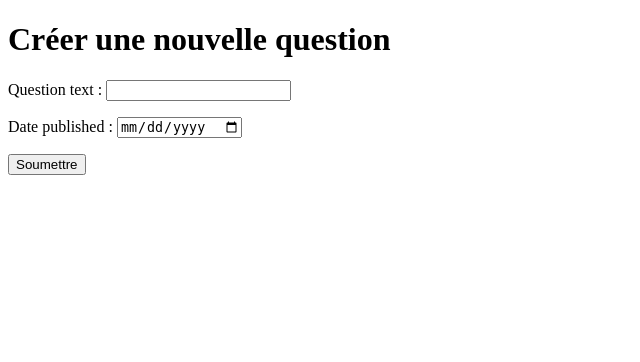
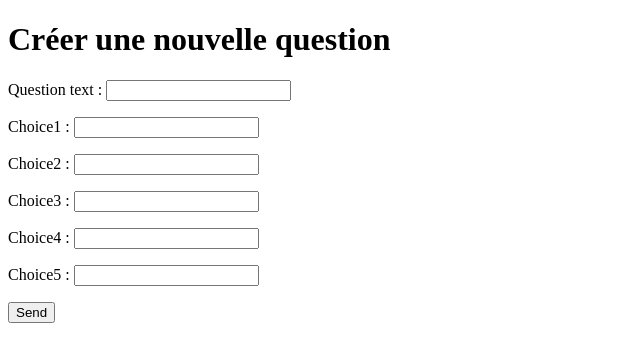
Before and after one commit to SHATAJV/mysite, a Django app: page /polls/create/ in a window 1280 px wide. Shown: the top 362 px of the page, without its empty margins (0-640 px from the left). Run offline with Django 4.2, Linux system fonts and the light colour scheme.

Commit message:
add question 5_2

```diff
--- a/polls/forms.py
+++ b/polls/forms.py
@@ -1,11 +1,30 @@
+
 from django import forms
-from .models import Question
+from .models import Question, Choice
 
 class QuestionForm(forms.ModelForm):
+    choice1 = forms.CharField(max_length=200, required=True)
+    choice2 = forms.CharField(max_length=200, required=True)
+    choice3 = forms.CharField(max_length=200, required=False)
+    choice4 = forms.CharField(max_length=200, required=False)
+    choice5 = forms.CharField(max_length=200, required=False)
+
     class Meta:
         model = Question
-        fields = ['question_text', 'pub_date']
-        widgets = {
-            'question_text': forms.TextInput(attrs={'class': 'form-control'}),
-            'pub_date': forms.DateInput(attrs={'type': 'date', 'class': 'form-control'}),
-        }
+        fields = ['question_text']
+
+    def save(self, commit=True):
+        question = super().save(commit)
+
+        if commit:
+            choices = [
+                self.cleaned_data['choice1'],
+                self.cleaned_data['choice2'],
+                self.cleaned_data['choice3'],
+                self.cleaned_data['choice4'],
+                self.cleaned_data['choice5'],
+            ]
+            for choice in choices:
+                if choice:
+                    Choice.objects.create(question=question, choice_text=choice)
+        return question
--- a/polls/templates/polls/create_question.html
+++ b/polls/templates/polls/create_question.html
@@ -11,7 +11,7 @@
     <form method="post">
         {% csrf_token %}
         {{ form.as_p }}
-        <button type="submit" class="btn btn-primary">Soumettre</button>
+        <button type="submit" class="btn btn-primary">Send</button>
     </form>
 </body>
 </html>
```
Also changed, not shown: fichier.md (+34 -0 lines).
